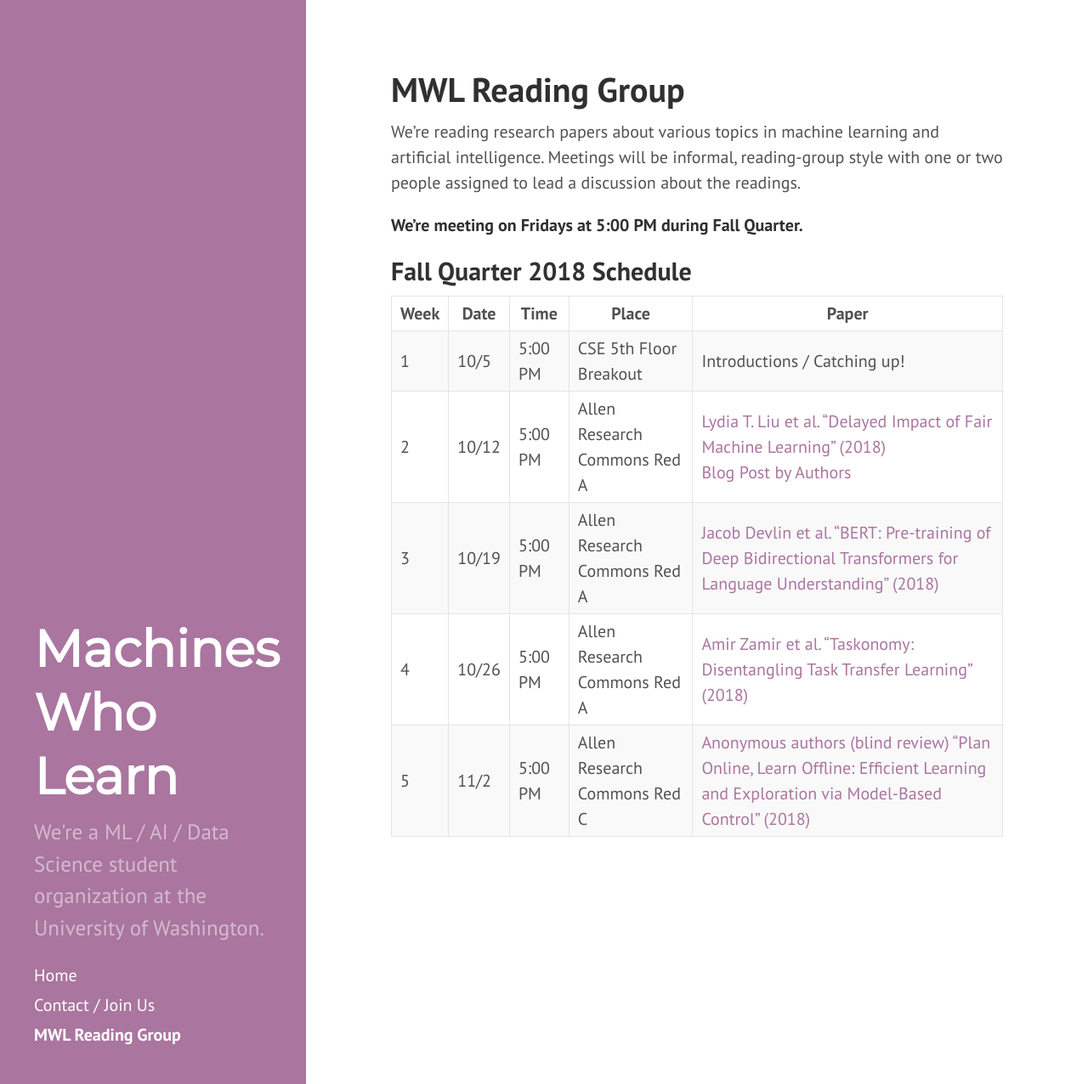
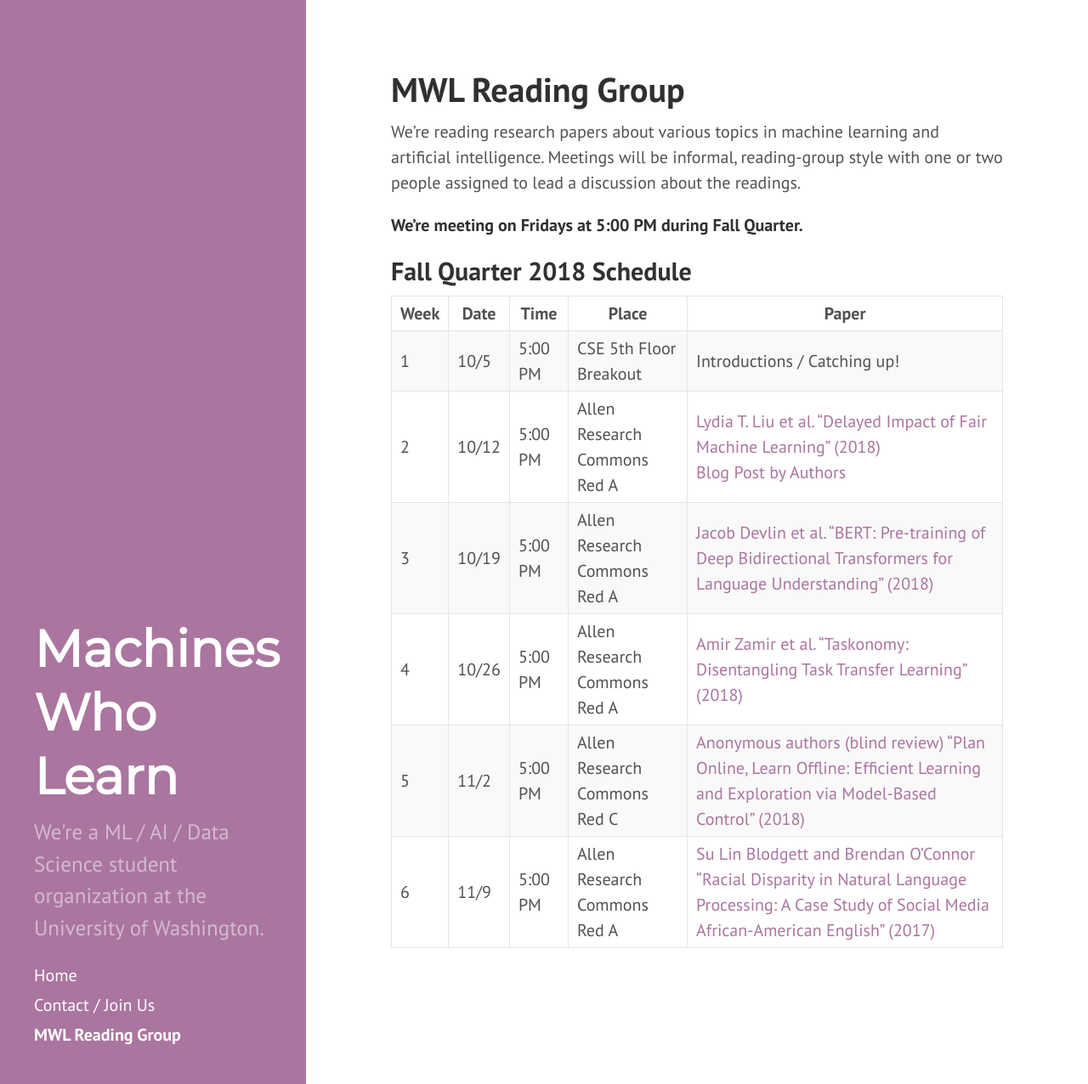
Before and after one commit to MachinesWhoLearn/machineswholearn.github.io, a Jekyll site: the page built from mwl_reading_group.md, in a window 1280 px wide and 1276 px high. Shown: the whole window at 85% size. Built offline with Jekyll 4.4.1, drawn with Linux system fonts in a browser that asks for light colours.

Commit message:
Update for 11/9

```diff
--- a/mwl_reading_group.md
+++ b/mwl_reading_group.md
@@ -18,3 +18,4 @@ or two people assigned to lead a discussion about the readings.
 | 3 | 10/19 | 5:00 PM | Allen Research Commons Red A | [Jacob Devlin et al. "BERT: Pre-training of Deep Bidirectional Transformers for Language Understanding" (2018)](https://arxiv.org/abs/1810.04805)|
 | 4 | 10/26 | 5:00 PM | Allen Research Commons Red A | [Amir Zamir et al. "Taskonomy: Disentangling Task Transfer Learning" (2018)](https://arxiv.org/abs/1804.08328)|
 | 5 | 11/2 | 5:00 PM | Allen Research Commons Red C | [Anonymous authors (blind review) "Plan Online, Learn Offline: Efficient Learning and Exploration via Model-Based Control" (2018)](https://openreview.net/pdf?id=Byey7n05FQ)|
+| 6 | 11/9 | 5:00 PM | Allen Research Commons Red A | [Su Lin Blodgett and Brendan O'Connor "Racial Disparity in Natural Language Processing: A Case Study of Social Media African-American English" (2017)](https://arxiv.org/abs/1707.00061)|
```
